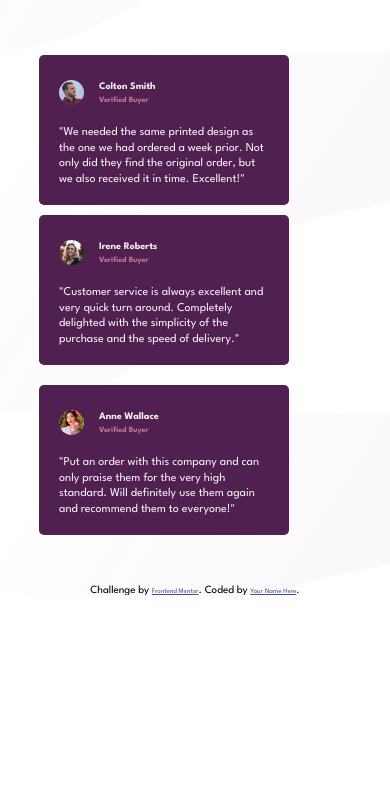
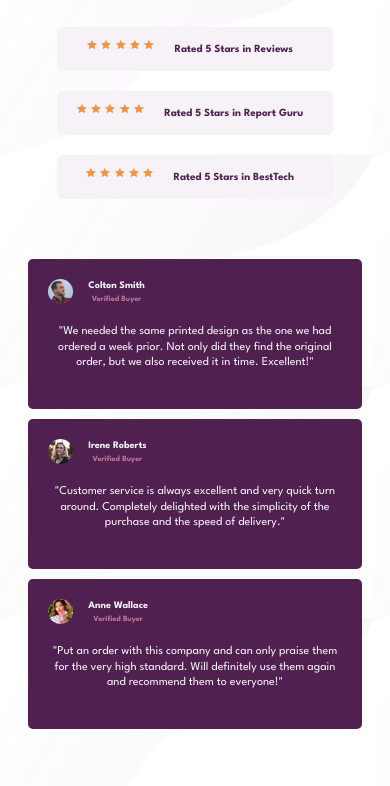
Before and after one commit to malyrudy/social-proof-section-master_1, a plain HTML site: page index.html in a window 390 px wide. Shown: the part 310-1096 px from the top of the page. Before the commit the page ends 905 px from the top, so only its background shows below. Drawn offline with Linux system fonts and the light colour scheme.

Commit message:
media complete
media complete and ready to upload to frontendmentor.io

```diff
--- a/index.html
+++ b/index.html
@@ -11,6 +11,7 @@
       sizes="32x32"
       href="./images/favicon-32x32.png"
     />
+    <link rel="stylesheet" href="./styles/media.css">
     <title>Frontend Mentor | Social proof section</title>
 
     <!-- Feel free to remove these styles or customise in your own stylesheet 👍 -->
@@ -114,7 +115,7 @@
       Challenge by
       <a href="https://www.frontendmentor.io?ref=challenge" target="_blank"
         >Frontend Mentor</a
-      >. Coded by <a href="#">Your Name Here</a>.
+      >. Coded by <a href="https://github.com/malyrudy">Lukas Rucky</a>.
     </div>
   </body>
 </html>
--- /dev/null
+++ b/styles/media.css
@@ -0,0 +1,41 @@
+@media only screen and (max-width: 600px) {
+    body {
+        background-image: url(../images/bg-pattern-top-mobile.svg);
+    }
+
+    .wrapper {
+        width: 90%;
+        justify-content: center;
+        align-items: center;
+        text-align: center;
+    }
+
+    .top {
+        justify-content: center;
+    }
+
+    .top .paragraph {
+        margin-bottom: 3rem;
+    }
+
+    .top .ratings .rating {
+        width: 100%;
+        justify-content: center;
+    }
+
+    .top .ratings .stars {
+        margin-bottom: .8rem;
+    }
+
+    .top .ratings .rating-2,
+    .top .ratings .rating-3 {
+        margin-left: 0px;
+    }
+
+    .review {
+        width: 95%;
+        margin: 0 auto;
+        margin-bottom: 1rem;
+        padding: 2rem 2rem 2rem 2rem;
+    }
+  }
--- a/styles/style.css
+++ b/styles/style.css
@@ -24,9 +24,9 @@
 
 body {
     min-height: 100vh;
-    display: flex;
+    /* display: flex;
     justify-content: center;
-    flex-direction: column;
+    flex-direction: column; */
     background-image: url(../images/bg-pattern-top-desktop.svg) ;
 }
 
@@ -34,7 +34,6 @@ body {
     width: 80%;
     margin: 0 auto;
     display: flex;
-    flex-direction: column;
     flex-direction: column;
     margin-bottom: 5rem;
 }
@@ -46,6 +45,7 @@ body {
     flex-wrap: wrap;
     justify-content: space-between;
     margin-bottom: 4rem;
+    margin-top: 150px;
 }
 
 .top h1 {
@@ -62,10 +62,10 @@ body {
 }
 
 .rating {
-    width: 280px;
     display: flex;
-    justify-content: center;
+    justify-content: space-between;
     align-items: center;
+    flex-wrap: wrap;
     background-color: var(--light-grayish-magenta);
     color: var(--very-dark-magenta);
     font-size: 2.8rem;
@@ -101,7 +101,7 @@ body {
 }
 
 .review {
-    max-width: 250px;
+    width: 300px;
     height: 150px;
     background-color: var(--very-dark-magenta);
     color: var(--light-grayish-magenta);
```
Also changed, not shown: 1 other file.
